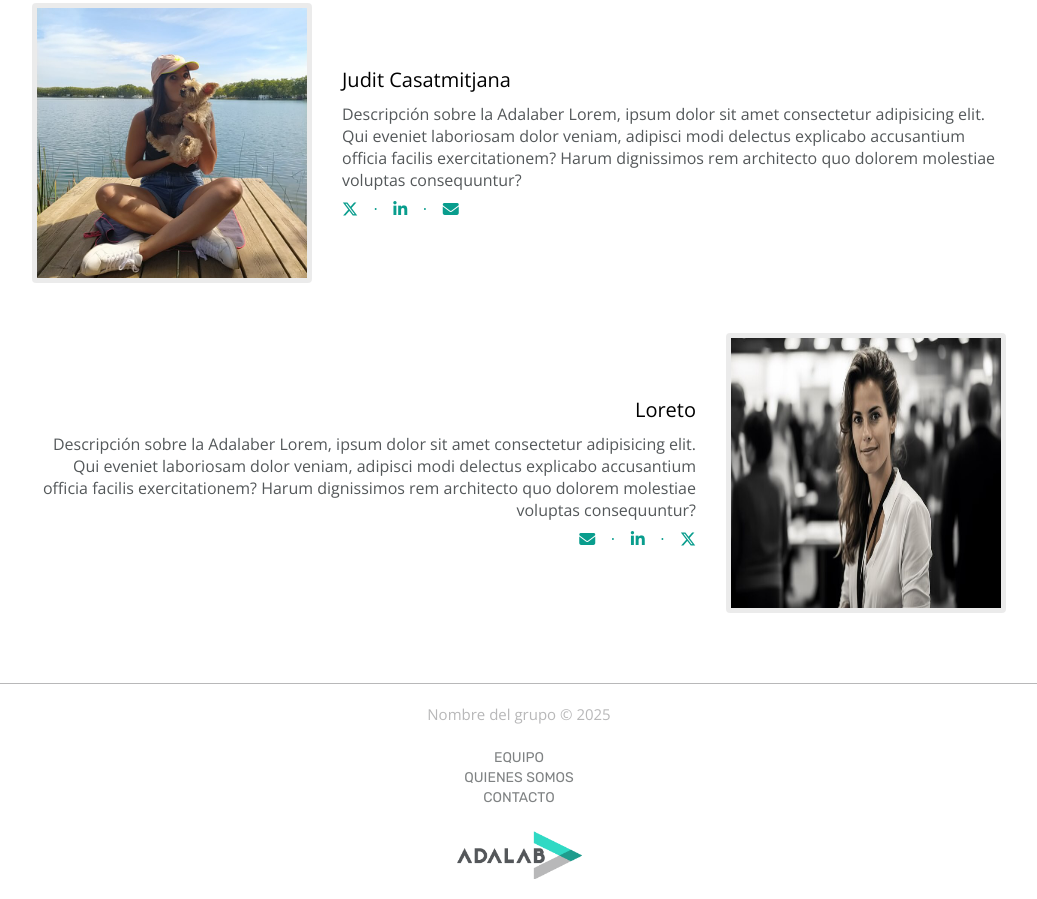
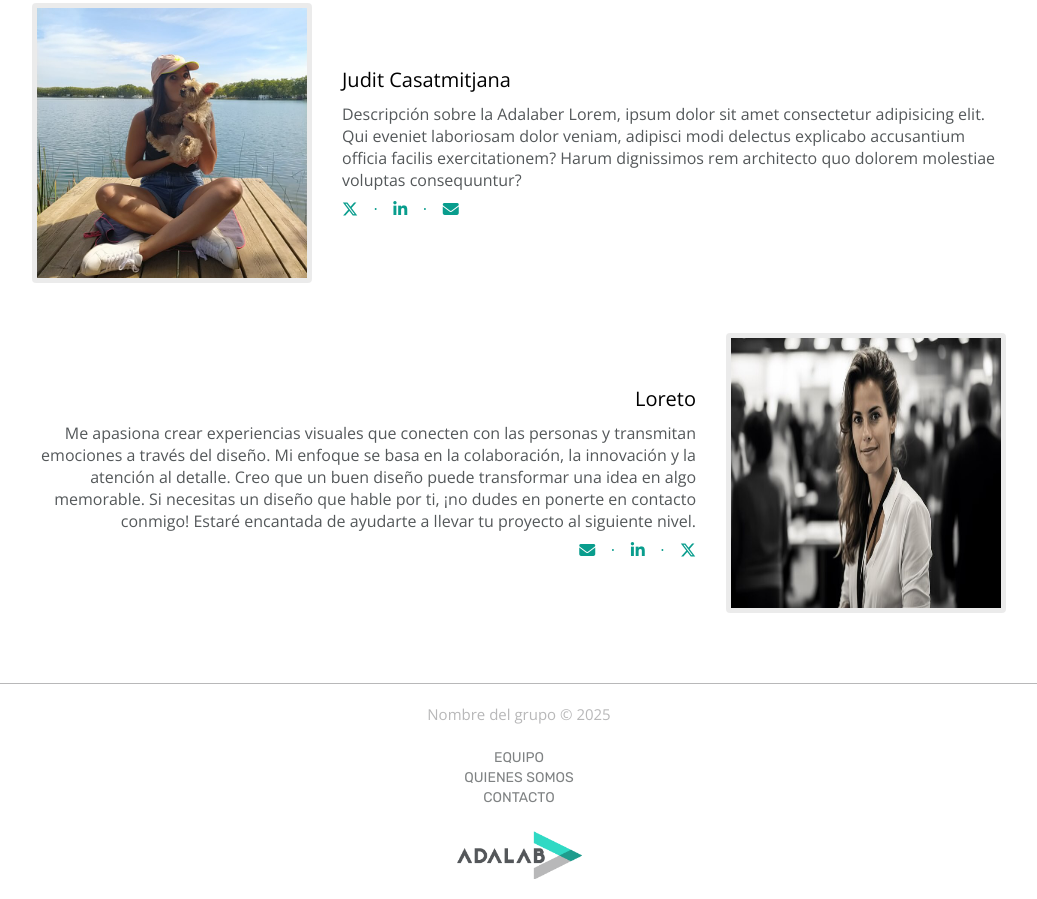
Before and after one commit to BugmaoLtd/project-promo-48-module-1-team-1, a website built with Vite: page src/index.html in a window 1280 px wide. Shown: the part 2107-3006 px from the top of the page, without its empty margins (121-1158 px from the left). Built offline with nearby package versions, Linux system fonts and the light colour scheme; files whose address does not match are found by name.

Commit message:
Cambios Sección Laura Txt+img

```diff
--- a/src/partials/laura.html
+++ b/src/partials/laura.html
@@ -76,7 +76,9 @@
             <img src=".images/imgLinkedin.jpg" alt="Loreto">
             <div class="container-description container-description-right">
                 <h5 class="nombre-adalaber nombre-adalaber-right">Loreto</h5>
-                <p class="description-adalaber description-adalaber-right">Descripción sobre la Adalaber Lorem, ipsum dolor sit amet consectetur adipisicing elit. Qui eveniet laboriosam dolor veniam, adipisci modi delectus explicabo accusantium officia facilis exercitationem? Harum dignissimos rem architecto quo dolorem molestiae voluptas consequuntur?</p>
+                <p class="description-adalaber description-adalaber-right">Me apasiona crear experiencias visuales que conecten con las personas y transmitan emociones a través del diseño.
+                Mi enfoque se basa en la colaboración, la innovación y la atención al detalle. Creo que un buen diseño puede transformar una idea en algo memorable.
+                Si necesitas un diseño que hable por ti, ¡no dudes en ponerte en contacto conmigo! Estaré encantada de ayudarte a llevar tu proyecto al siguiente nivel.</p>
 
                     <ul class="container-icons container-icons-right">
                         <li><a href="">
```
